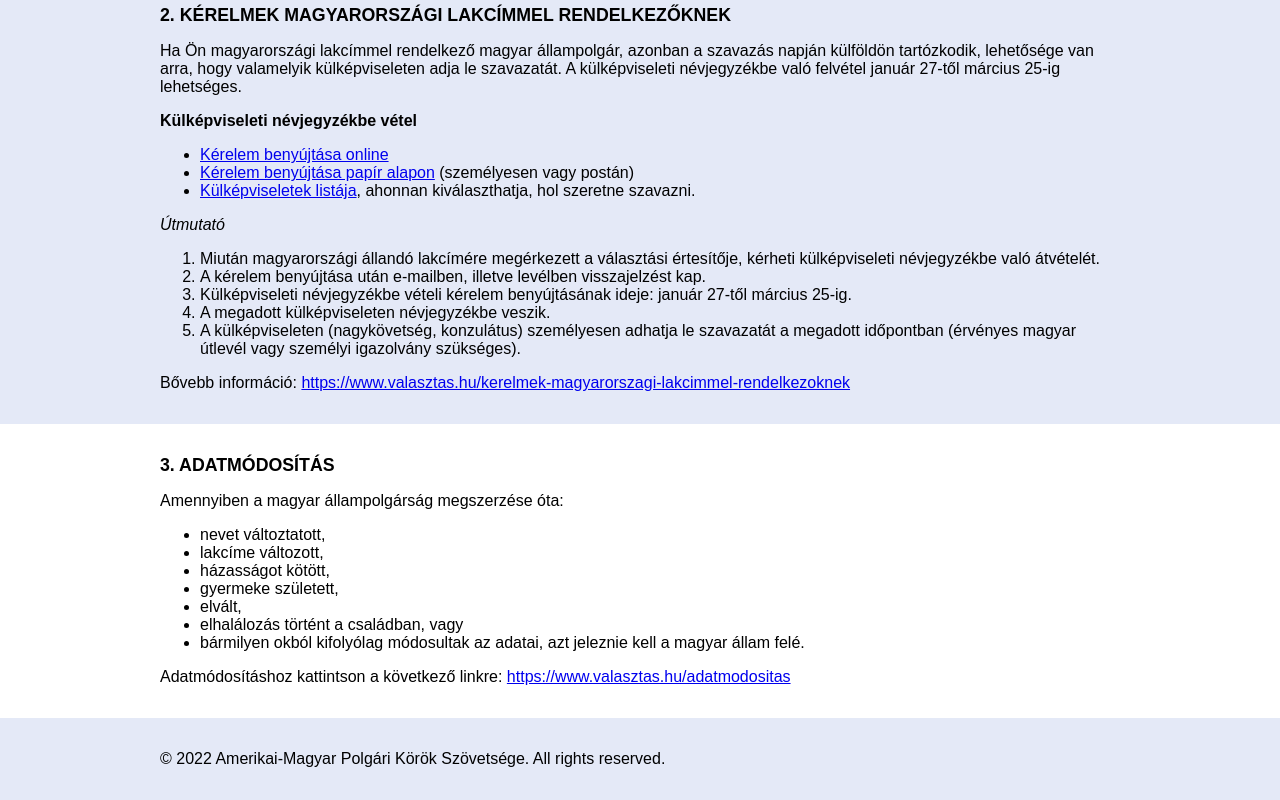
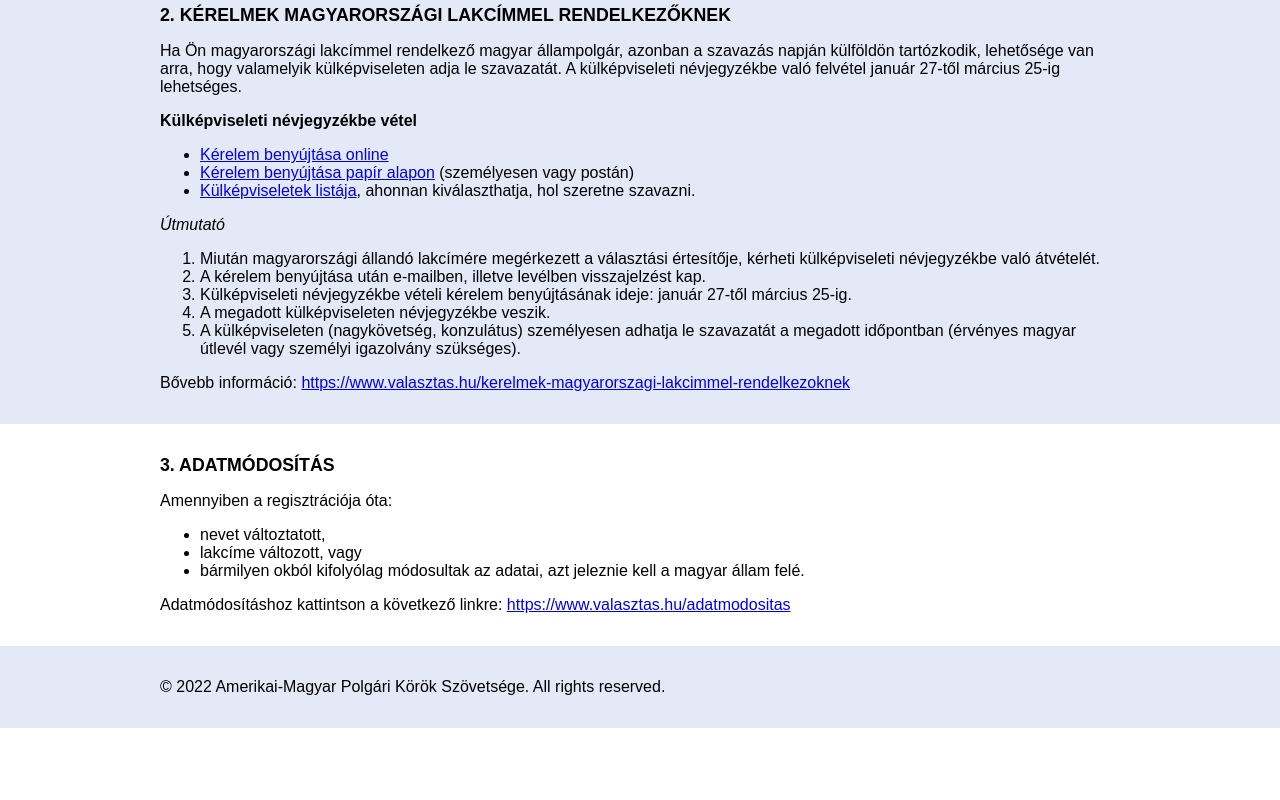
Before and after one commit to a1sz2022/sz2022-honlap, a plain HTML site: page index.html in a window 1280 px wide. Shown: the part 634-1434 px from the top of the page. After the commit the page ends 1362 px from the top, so only its background shows below. Drawn offline with Linux system fonts and the light colour scheme.

Commit message:
Update index.html

```diff
--- a/index.html
+++ b/index.html
@@ -136,14 +136,10 @@
             <div>
                 <h2>3. ADATMÓDOSÍTÁS</h2>
 
-                <p>Amennyiben a magyar állampolgárság megszerzése óta:
+                <p>Amennyiben a regisztrációja óta:
                     <ul>
                         <li>nevet változtatott,</li>
-                        <li>lakcíme változott,</li>
-                        <li>házasságot kötött,</li>
-                        <li>gyermeke született,</li>
-                        <li>elvált,</li>
-                        <li>elhalálozás történt a családban, vagy</li>
+                        <li>lakcíme változott, vagy</li>
                         <li>bármilyen okból kifolyólag módosultak az adatai, azt jeleznie kell a magyar állam felé.</li>
                     </ul>
                 </p>
```
